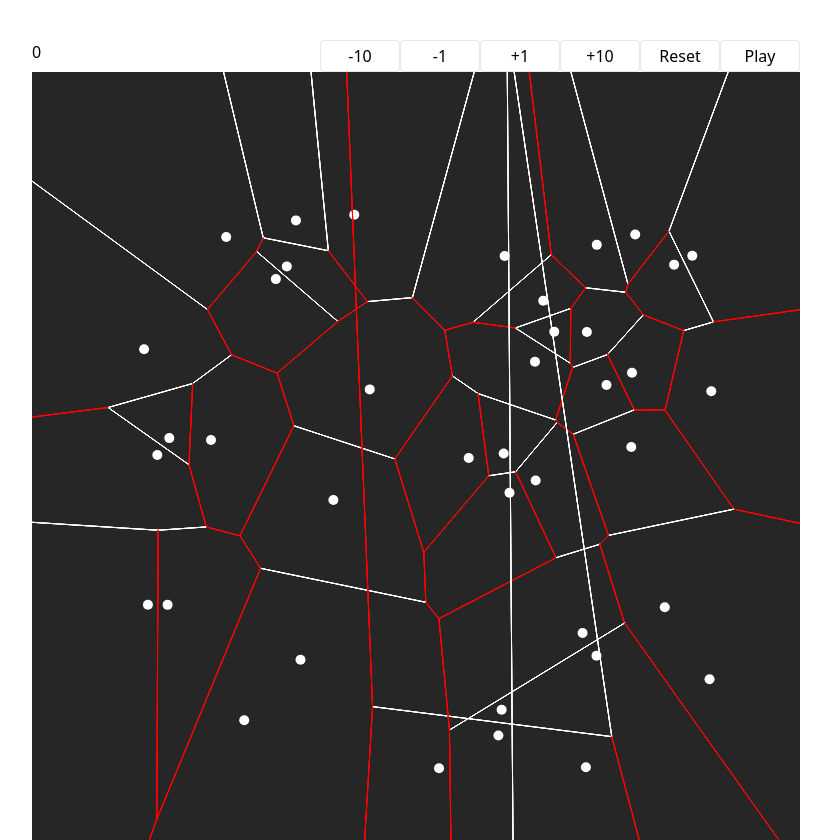
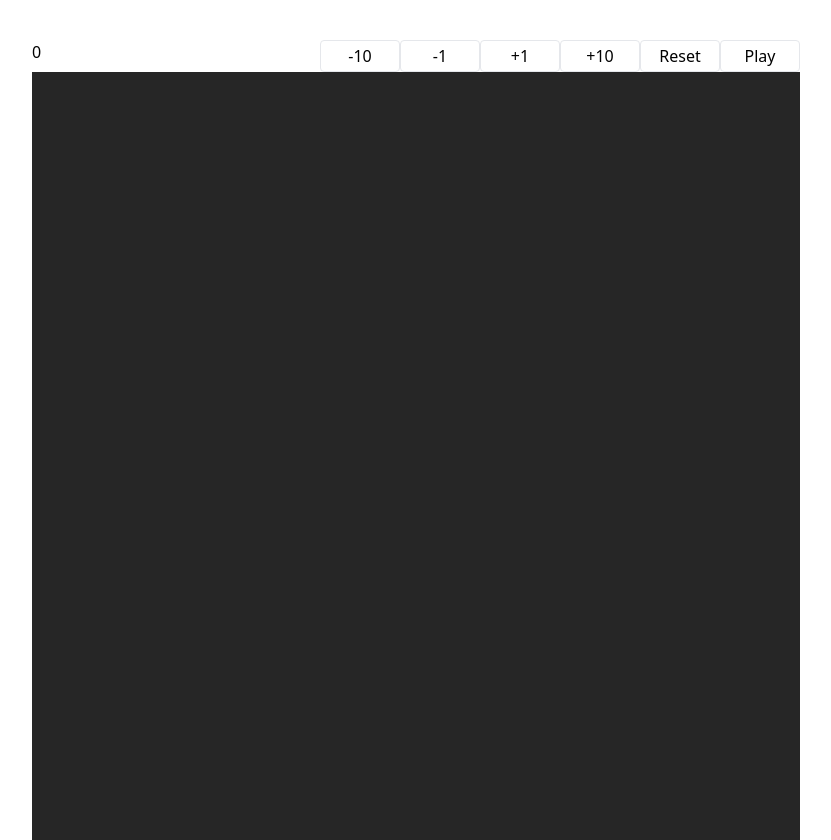
Before and after one commit to siberie/fortunes-algorithm-demo, a Next.js app: page / in a window 1280 px wide. Shown: the whole page, without its empty margins (8-839 px from the left). Built offline with nearby package versions, Linux system fonts and the light colour scheme.

Commit message:
interactive mode

```diff
--- a/data/testData.ts
+++ b/data/testData.ts
@@ -39,7 +39,7 @@ import Vector2 from "../src/core/types/Vector2";
 //     {index: 4, position: new Vector2(300, 300), face: null},
 // ]
 
-export const sites = [...new Array(40)]
+export const sites = [...new Array(30)]
     .map((_, i) => i)
     .map(i => ({
             index: i, position: new Vector2(
--- a/src/app/page.tsx
+++ b/src/app/page.tsx
@@ -3,17 +3,20 @@ import React, {useCallback, useMemo, useRef, useState} from "react";
 import FortunesAlgorithm from "~/core/FortunesAlgorithm";
 import Display from "~/components/Display";
 import Rectangle from "~/core/types/Rectangle";
-import {sites} from "../../data/testData";
+import Site from "~/core/types/Site";
 
 const boundingBox = new Rectangle(0, 0, 800, 800)
 
 const MainPage = () => {
     const [directrix, setDirectrix] = useState<number>(0)
     const timer = useRef<number | null>(null)
+    const [sites, setSites] = useState<Site[]>([])
     const [isPlaying, setIsPlaying] = useState<boolean>(false)
 
-    const algorithm = useMemo(() => {
+    const algorithm = useMemo(
+        () => {
             const a = new FortunesAlgorithm(sites)
+            a.beachline.setClippingBounds(0, 800)
             a.run(directrix)
             a.diagram.bind(boundingBox)
             return a
@@ -25,7 +28,7 @@ const MainPage = () => {
             if (playing) {
                 timer.current = window.setInterval(() => {
                     setDirectrix(directrix => directrix + 1)
-                }, 100)
+                }, 50)
             } else {
                 if (timer.current) {
                     window.clearInterval(timer.current)
@@ -68,6 +71,7 @@ const MainPage = () => {
                 beachline={algorithm.beachline}
                 directrix={directrix}
                 boundingBox={boundingBox}
+                onClick={position => setSites([...sites, {index: sites.length, position, face: null}])}
             />
         </div>
     );
--- a/src/components/Display.tsx
+++ b/src/components/Display.tsx
@@ -1,9 +1,10 @@
 "use client"
 import clsx from "clsx";
-import {useEffect, useRef} from "react";
+import {MouseEvent, useEffect, useRef} from "react";
 import type Diagram from "~/core/Diagram";
 import type Rectangle from "~/core/types/Rectangle";
 import type Beachline from "~/core/Beachline";
+import Vector2 from "~/core/types/Vector2";
 
 type DisplayProps = {
     diagram: Diagram
@@ -13,6 +14,8 @@ type DisplayProps = {
 
     boundingBox: Rectangle
     className?: string
+
+    onClick?: (position: Vector2) => void
 }
 
 const drawCircle = (ctx: CanvasRenderingContext2D, x: number, y: number, radius: number, color = "#ffffff") => {
@@ -29,7 +32,7 @@ const drawLine = (
     y0: number,
     x1: number,
     y1: number,
-    color =  "#ffffff"
+    color = "#ffffff"
 ) => {
     ctx.beginPath()
     ctx.moveTo(x0, y0)
@@ -40,7 +43,6 @@ const drawLine = (
 }
 
 const drawBeachLine = (ctx: CanvasRenderingContext2D, beachline: Beachline, width: number, d: number) => {
-    console.log("drawing beachline")
     ctx.beginPath()
     ctx.moveTo(0, d)
     ctx.lineTo(width, d)
@@ -66,6 +68,13 @@ const drawBeachLine = (ctx: CanvasRenderingContext2D, beachline: Beachline, widt
         }
     })
 }
+
+const getCursorPosition = (canvas: HTMLCanvasElement, event: MouseEvent) => {
+    const rect = canvas.getBoundingClientRect()
+    const x = event.clientX - rect.left
+    const y = event.clientY - rect.top
+    return new Vector2(x, y)
+};
 
 const Display = (props: DisplayProps) => {
     const canvasRef = useRef<HTMLCanvasElement>(null)
@@ -105,7 +114,12 @@ const Display = (props: DisplayProps) => {
     )
 
     return <div className={clsx("grow", props.className)}>
-        <canvas width={96 * 8} height={96 * 8} ref={canvasRef} className="bg-neutral-800 w-full h-full"/>
+        <canvas width={96 * 8} height={96 * 8} ref={canvasRef} className="bg-neutral-800 w-full h-full"
+                onClick={event => {
+                    const position = getCursorPosition(canvasRef.current!, event)
+                    props.onClick?.(position)
+                }}
+        />
     </div>
 }
 
--- a/src/core/Beachline.ts
+++ b/src/core/Beachline.ts
@@ -6,6 +6,7 @@ import RBTreeVisitor from "./collections/RedBlackTree/RBTreeVisitor";
 
 class Beachline {
     private tree: RBTree<Arc>
+    private clippingBounds: [number, number] = [Number.NEGATIVE_INFINITY, Number.POSITIVE_INFINITY]
 
     constructor() {
         this.tree = new RBTree<Arc>()
@@ -24,27 +25,60 @@ class Beachline {
         const lowerDelta = Math.abs(lowerBound - site.position.x)
         const upperDelta = Math.abs(upperBound - site.position.x)
 
+        let newNode: RBTreeNode<Arc>
+
         if (site.position.x > node.value.site.position.x) {
             if (lowerDelta > Number.EPSILON && upperDelta > Number.EPSILON) {
                 if (newArc.intersection(node.value, site.position.y))
                     this.tree.insertAfter(node, node.value.copy())
-                return this.tree.insertAfter(node, newArc)
+                newNode = this.tree.insertAfter(node, newArc)
             } else if (lowerDelta < Number.EPSILON) {
-                return this.tree.insertBefore(node, newArc)
+                newNode = this.tree.insertBefore(node, newArc)
             } else {
-                return this.tree.insertAfter(node, newArc)
+                newNode = this.tree.insertAfter(node, newArc)
             }
         } else {
             if (lowerDelta > Number.EPSILON && upperDelta > Number.EPSILON) {
                 if (node.value.intersection(newArc, site.position.y))
                     this.tree.insertBefore(node, node.value.copy())
-                return this.tree.insertBefore(node, newArc)
+                newNode = this.tree.insertBefore(node, newArc)
             } else if (lowerDelta < Number.EPSILON) {
-                return this.tree.insertAfter(node, newArc)
+                newNode = this.tree.insertAfter(node, newArc)
             } else {
-                return this.tree.insertBefore(node, newArc)
+                newNode = this.tree.insertBefore(node, newArc)
             }
         }
+
+        const head = this.tree.nodeQueue.front()
+        const tail = this.tree.nodeQueue.back()
+
+        if (tail && tail.prev) {
+            const tailArc = tail.value.value
+            const prevArc = tail.prev.value.value
+            const intersection = prevArc.intersection(tailArc, site.position.y)
+            if (intersection && intersection > this.clippingBounds[1]) {
+                if (tailArc.site.position.y < prevArc.site.position.y) {
+                    console.log("clipping tail")
+                    this.tree.remove(tail.value)
+                }
+            }
+        }
+
+        if (head && head.next) {
+            const headArc = head.value.value
+            const nextArc = head.next.value.value
+            const intersection = headArc.intersection(nextArc, site.position.y)
+            if (intersection && intersection < this.clippingBounds[0]) {
+                if (headArc.site.position.y < nextArc.site.position.y) {
+                    console.log("clipping head")
+                    this.tree.remove(head.value)
+                }
+            }
+        }
+
+        console.log("beachline length", this.tree.length)
+
+        return newNode
     }
 
     accept(visitor: RBTreeVisitor<Arc>) {
@@ -84,6 +118,10 @@ class Beachline {
         return null
     }
 
+    setClippingBounds(left: number, right: number) {
+        this.clippingBounds = [left, right]
+    }
+
     get length(): number {
         return this.tree.length
     }
--- a/src/core/Diagram.ts
+++ b/src/core/Diagram.ts
@@ -62,10 +62,6 @@ class Diagram {
         const direction = delta.orthogonal().normalised()
         const origin = delta.mul(0.5).add(a)
 
-        console.log("delta:", delta.x, delta.y)
-        console.log("direction:", direction.x, direction.y)
-        console.log("cross:", delta.cross(direction))
-
         return {origin, direction}
     }
 }
--- a/src/core/FortunesAlgorithm.ts
+++ b/src/core/FortunesAlgorithm.ts
@@ -42,7 +42,7 @@ class FortunesAlgorithm {
     }
 
     private handleSiteEvent(event: SiteEvent) {
-        console.log("site event", event.site.index, event.position.x, event.position.y)
+        // console.log("site event", event.site.index, event.position.x, event.position.y)
         if (this.beachline.length === 0) {
             this.beachline.addSite(event.site)
             return
@@ -71,7 +71,7 @@ class FortunesAlgorithm {
             prevNode.value.rightEdge = twin
         }
 
-        this.beachline.print()
+        // this.beachline.print()
 
         if (prevNode)
             this.checkCircleEvent(prevNode, site.position.y)
@@ -84,21 +84,23 @@ class FortunesAlgorithm {
 
     private handleCircleEvent(event: CircleEvent) {
         const node = event.node
-        const prevNode = node.queueNode.prev!.value
-        const nextNode = node.queueNode.next!.value
-        console.log(
-            "circle event",
-            prevNode.value.site.index,
-            node.value.site.index,
-            nextNode.value.site.index,
-            event.position.x,
-            event.center.y,
-            event.radius,
-            event.position.y,
-        )
+        const prevNode = node.queueNode.prev?.value ?? null
+        const nextNode = node.queueNode.next?.value ?? null
+
+        if(prevNode === null || nextNode === null) return
+        // console.log(
+        //     "circle event",
+        //     prevNode.value.site.index,
+        //     node.value.site.index,
+        //     nextNode.value.site.index,
+        //     event.position.x,
+        //     event.center.y,
+        //     event.radius,
+        //     event.position.y,
+        // )
         this.beachline.remove(event.node)
 
-        this.beachline.print()
+        // this.beachline.print()
 
         const [edge, twin] = this.createEdge(prevNode.value.site, nextNode.value.site)
         const vertex: Vertex = this.diagram.createVertex(event.center)
@@ -154,16 +156,16 @@ class FortunesAlgorithm {
             radius,
             node
         }
-        console.log(
-            "--> adding circle event",
-            prevNode.value.site.index,
-            node.value.site.index,
-            nextNode.value.site.index,
-            event.position.x,
-            event.center.y,
-            event.radius,
-            event.position.y,
-        )
+        // console.log(
+        //     "--> adding circle event",
+        //     prevNode.value.site.index,
+        //     node.value.site.index,
+        //     nextNode.value.site.index,
+        //     event.position.x,
+        //     event.center.y,
+        //     event.radius,
+        //     event.position.y,
+        // )
 
         node.value.event = event
         this.eventQueue.enqueue(event)
--- a/src/core/collections/RedBlackTree/RBTree.ts
+++ b/src/core/collections/RedBlackTree/RBTree.ts
@@ -276,8 +276,8 @@ class RBTree<ValueType> {
                 }
             }
         }
-
-        node.color = "black"
+        if (node)
+            node.color = "black"
     }
 
     private rotateLeft(node: RBTreeNode<ValueType>): void {
--- a/src/core/collections/deque.ts
+++ b/src/core/collections/deque.ts
@@ -33,7 +33,6 @@ class Deque<ValueType> {
     enqueue(value: ValueType): DequeNode<ValueType> {
         const newNode = createDequeNode(value);
         this.insertAfter(null, newNode)
-        console.log('enqueue', this.count, newNode)
 
         return newNode
     }
@@ -43,7 +42,6 @@ class Deque<ValueType> {
 
         const node = this.head
         this.remove(node)
-        console.log('dequeue', this.count, node.value)
 
         return node
     }
```
